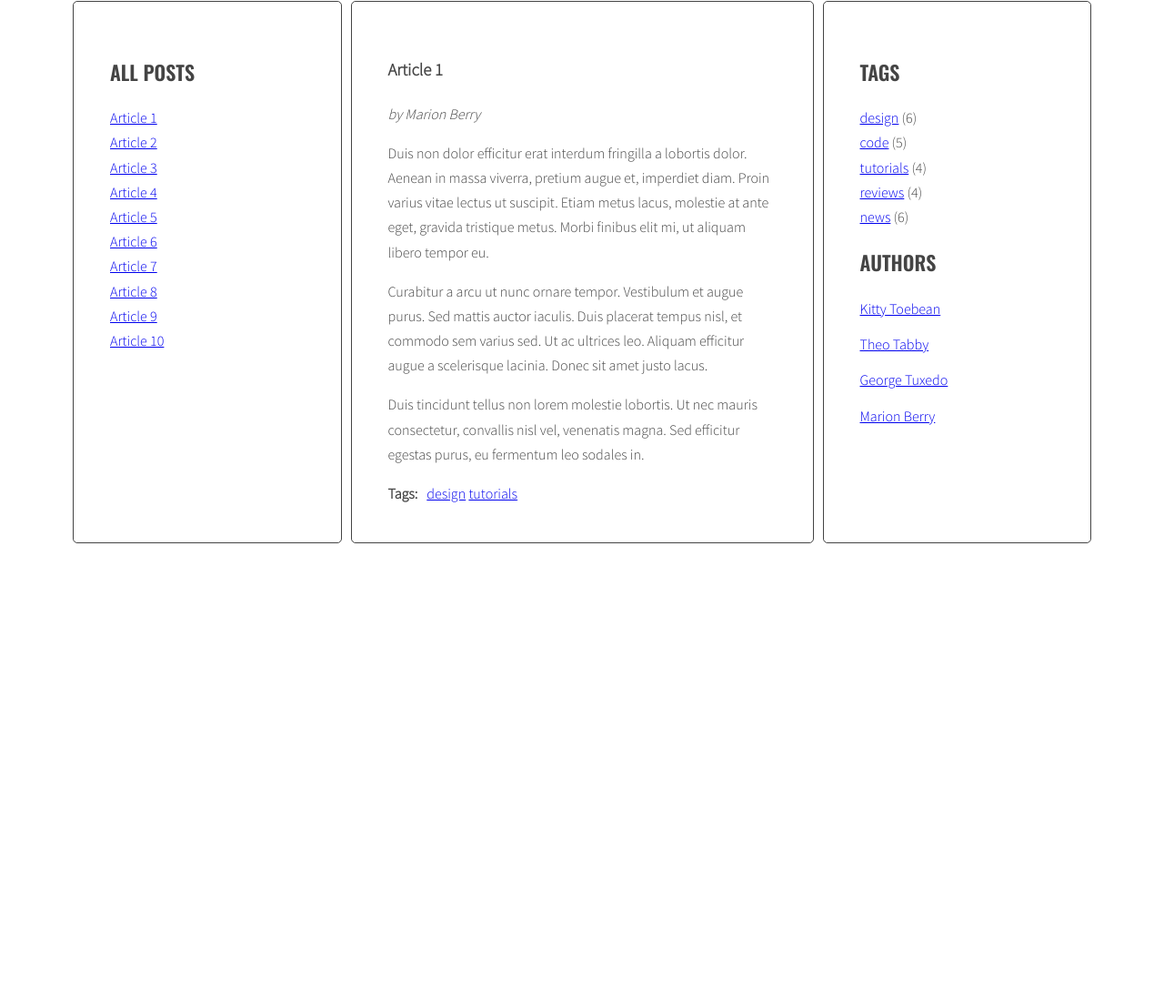
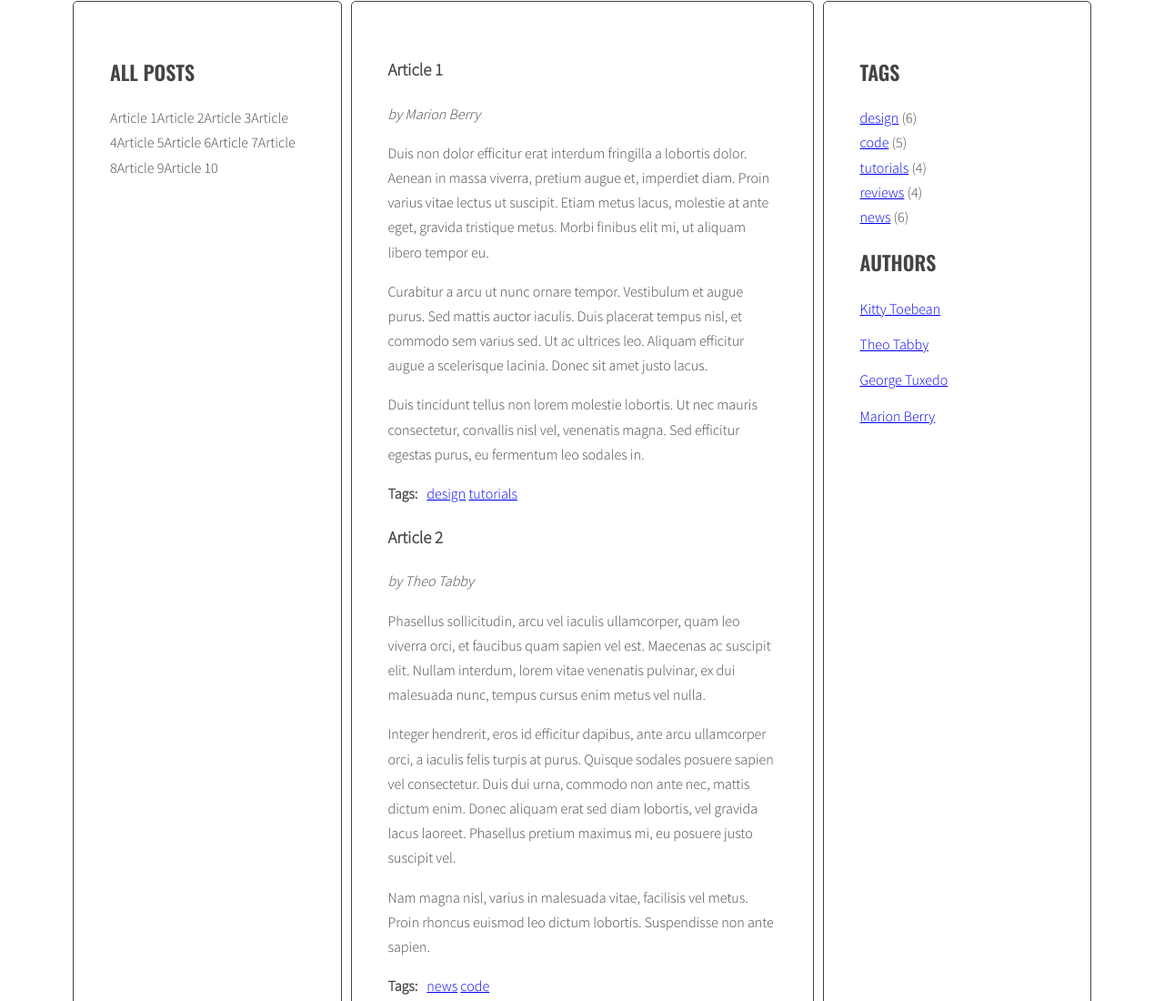
Before and after one commit to MG557/javascript-blog, a website: page index.html in a window 1280 px wide. Shown: the part 242-1342 px from the top of the page at 91% size. Before the commit the page ends 847 px from the top, so only its background shows below. Drawn offline with nearby package versions, Linux system fonts and the light colour scheme.

Commit message:
Add zad 6.4 lista robocze

```diff
--- a/index.html
+++ b/index.html
@@ -15,16 +15,7 @@
                 <aside class="sidebar">
                   <h2 class="section-title">All posts</h2>
                   <ul class="list titles">
-                    <li><a href="#article-1"><span>Article 1</span></a></li>
-                    <li><a href="#article-2"><span>Article 2</span></a></li>
-                    <li><a href="#article-3"><span>Article 3</span></a></li>
-                    <li><a href="#article-4"><span>Article 4</span></a></li>
-                    <li><a href="#article-5"><span>Article 5</span></a></li>
-                    <li><a href="#article-6"><span>Article 6</span></a></li>
-                    <li><a href="#article-7"><span>Article 7</span></a></li>
-                    <li><a href="#article-8"><span>Article 8</span></a></li>
-                    <li><a href="#article-9"><span>Article 9</span></a></li>
-                    <li><a href="#article-10"><span>Article 10</span></a></li>
+
                   </ul>
                 </aside>
                 <section class="posts">
--- a/js/functions.js
+++ b/js/functions.js
@@ -1,3 +1,3 @@
 function clearMessages(){
-	document.getElementById('messages').innerHTML = 'Article .';
+	document.getElementById('messages').innerHTML = '';
 }
--- a/js/script.js
+++ b/js/script.js
@@ -4,7 +4,7 @@
     console.log('links:', links);
   });
   */
-
+{
   const titleClickHandler = function(event){
     event.preventDefault();
     const clickedElement = this;
@@ -53,7 +53,7 @@ const links = document.querySelectorAll('.titles a');
       link.addEventListener('click', titleClickHandler);
   }
 
-{
+
   const optArticleSelector = '.post',
     optTitleSelector = '.post-title',
     optTitleListSelector = '.titles';
@@ -64,17 +64,18 @@ const links = document.querySelectorAll('.titles a');
 
     /* remove contents of titleList */
     const titleList = document.querySelector(optTitleListSelector);
-    clearMessages();
+    titleList.innerHTML = '';
+    //clearMessages();
+
     /* for each article */
     const articles = document.querySelectorAll(optArticleSelector);
 
    for(let article of articles){
-       articles.classList.remove('active');
-    }
+       article.classList.remove('active');
+
       /* get the article id */
 
-     const articleId = clickedElement.getAttribute('id');
-     //const articleId = elementbyId.getAttribute('id');
+      const articleId = article.getAttribute('id');
       console.log('articleId', articleId);
 
       /* find the title element */
@@ -84,14 +85,22 @@ const links = document.querySelectorAll('.titles a');
 
       /* get the title from the title element */
 
+      article.classList.add('active');
 
+      //articleTitle.classList.add('active');
       /* create HTML of the link */
-
+      const linkHTML = '<li><a href="#' + articleId + '"><span>' + articleTitle + '</span></a></li>';
 
      /* insert link into titleList */
 
+      //titleList.innerHTML = titleList.innerHTML + linkHTML;
+      //console.log('titlelist', titleList);
+      titleList.insertAdjacentHTML('beforeend', articleTitle);
+
+      //html = html + linkHTML;
+    }
+      titleList.innerHTML = html;
  }
 
  generateTitleLinks();
-
 }
```
Lines whose indentation alone changed are shown as unchanged.
